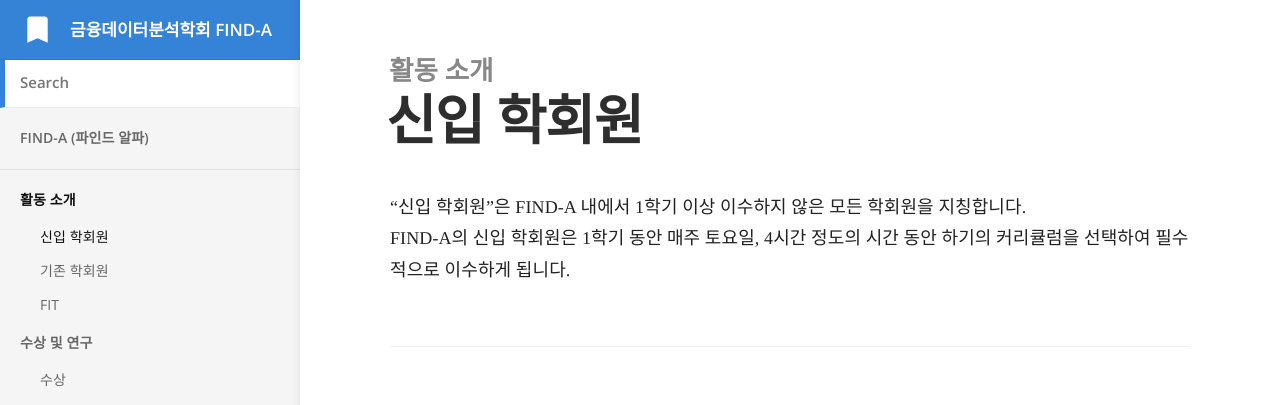
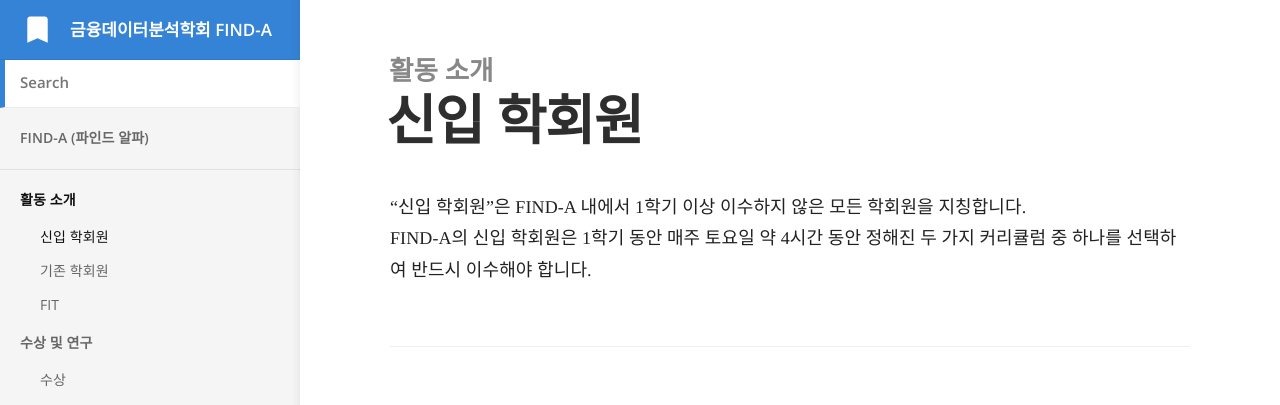
Before and after one commit to Find-A-AI/find-a-ai.github.io, a Jekyll site: the page built from _docs/1.활동 소개/신입 학회원.md, in a window 1280 px wide and 900 px high. Shown: the top 405 px of the window. Built offline with Jekyll 4.4.1, drawn with Linux system fonts in a browser that asks for light colours; some web fonts are replaced.

Commit message:
Update 신입 학회원.md

```diff
--- a/_docs/1.활동 소개/신입 학회원.md
+++ b/_docs/1.활동 소개/신입 학회원.md
@@ -5,7 +5,7 @@ order: 1
 ---
 
 "신입 학회원"은 FIND-A 내에서 1학기 이상 이수하지 않은 모든 학회원을 지칭합니다.
-FIND-A의 신입 학회원은 1학기 동안 매주 토요일, 4시간 정도의 시간 동안 하기의 커리큘럼을 선택하여 필수적으로 이수하게 됩니다.
+FIND-A의 신입 학회원은 1학기 동안 매주 토요일 약 4시간 동안 정해진 두 가지 커리큘럼 중 하나를 선택하여 반드시 이수해야 합니다.
 
 ### 신입 학회원 커리큘럼: 2트랙 선택제
 
```
